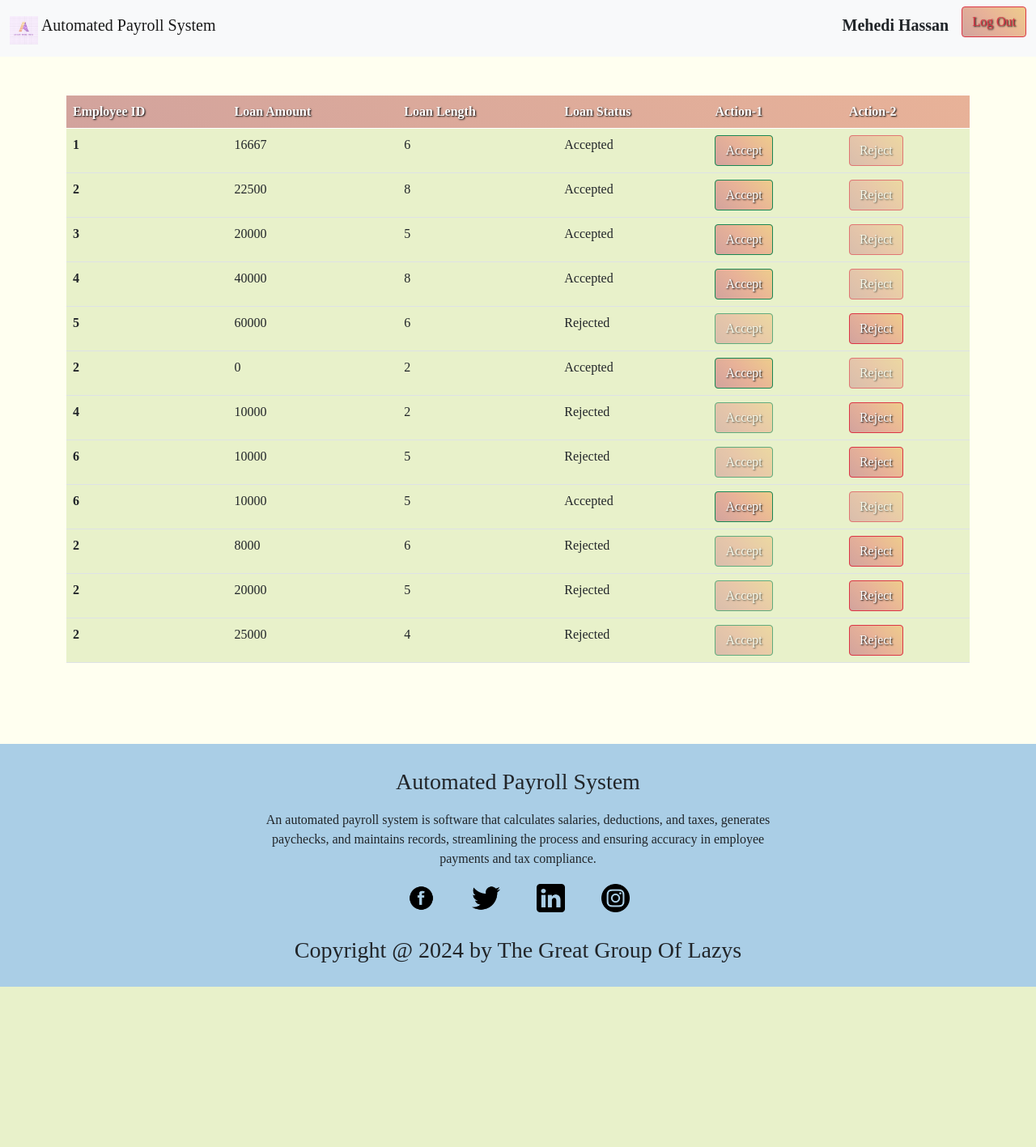
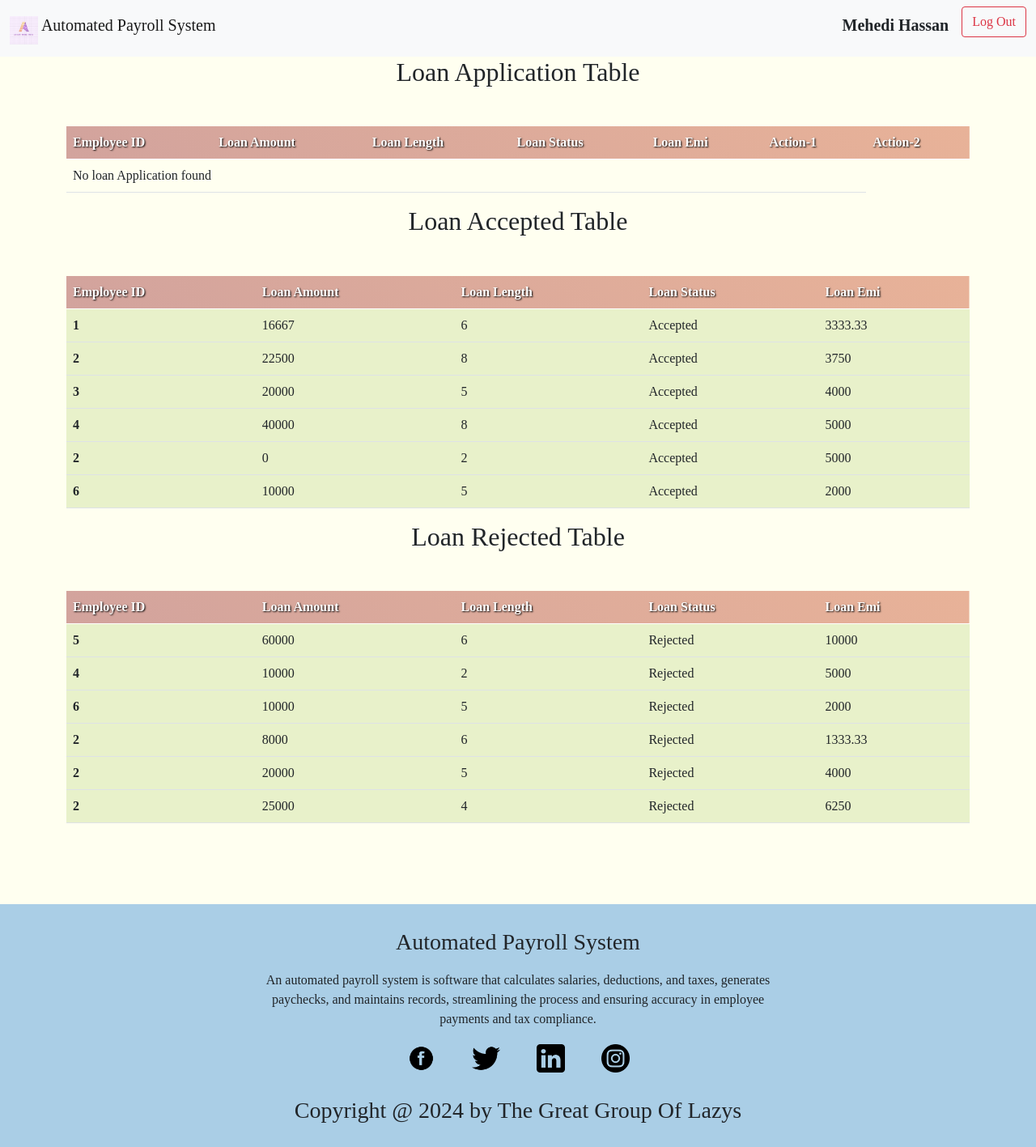
Before and after one commit to HameemH/payrollPhp, a PHP site: page /loan.php in a window 1280 px wide. Shown: the whole page at 81% size. Before the commit the page ends 1219 px from the top, so only its background shows below. Run offline with PHP 8.4, Linux system fonts and the light colour scheme; a user stored in the database is signed in; data comes from the database, SQL or seed files in the repository; both versions use the stored data as it was after the commit; some libraries are stand-ins or nearby versions.

Commit message:
sql changes

```diff
--- a/LogIn.php
+++ b/LogIn.php
@@ -100,7 +100,7 @@
 
                           </div>
 
-                            <button class="mx-auto btn btn-outline-light shadow rounded-pill px-5 " onclick="">LOGIN</button>
+                            <button class="mx-auto btn btn-outline-light shadow rounded-pill px-5 login_button " onclick="">LOGIN</button>
 
                           </form>
 
--- a/css/login_loan-style.css
+++ b/css/login_loan-style.css
@@ -35,7 +35,7 @@ input{
     background-color: rgb(243, 229, 192);
     border: 0px;
 }
-button{
+.login_button{
     background-image: linear-gradient(45deg,#d2a39d,#E8B298,#EECC8C);
     text-shadow: 1px 1px 2px #000000;
 
--- a/loan.php
+++ b/loan.php
@@ -17,8 +17,12 @@
     $result = $conn->query($sql);
     $row = $result->fetch_assoc() ;
 
-    $sql1 = "SELECT * FROM `loan`  ";
+    $sql1 = "SELECT * FROM `loan` WHERE loan_status='Pending' ";
     $result1 = $conn->query($sql1);
+    $sql2 = "SELECT * FROM `loan` WHERE loan_status='Accepted' ";
+    $result2 = $conn->query($sql2);
+    $sql3 = "SELECT * FROM `loan` WHERE loan_status='Rejected' ";
+    $result3 = $conn->query($sql3);
 
 
 
@@ -41,7 +45,7 @@
           <!--font awsome-->
     <script src="https://kit.fontawesome.com/5448101bd9.js" crossorigin="anonymous"></script>
     <!--css link-->
-    <link rel="stylesheet" href="../css/login_loan-style.css">
+    <link rel="stylesheet" href="./css/login_loan-style.css">
     <link rel="stylesheet" href="./css/navbar_footer_style.css">
 
     <title>Loan Details</title>
@@ -68,13 +72,16 @@
 
 
 <div class="container">
+     <h2 align="center">Loan Application Table</h2>
         <table class="table table-hover mt-5">
+
             <thead class="tab_head">
                 <tr>
                     <th scope="col">Employee ID</th>
                     <th scope="col">Loan Amount</th>
                     <th scope="col">Loan Length</th>
                     <th scope="col">Loan Status</th>
+                    <th scope="col">Loan Emi</th>
                     <th scope="col">Action-1</th>
                     <th scope="col">Action-2</th>
                 </tr>
@@ -84,64 +91,106 @@
 
     while ($row1 = $result1->fetch_assoc()) {
         echo "<tr class='tab_body'>";
-        echo "<th scope='row'>" . $row1['emp_id'] . "</th>";  // Employee ID
-        echo "<td>" . $row1['loan_ammount'] . "</td>";        // Loan Amount
-        echo "<td>" . $row1['loan_period'] . "</td>";         // Loan Period
-        echo "<td>" . $row1['loan_status'] . "</td>";         // Loan Status
-        if($row1['loan_status']=='Rejected')
-        {
-            echo "<td>
-        <form method='POST' action='update_loan_status.php'>
-            <input type='hidden' name='loan_id' value='" . $row1['loan_id'] . "'>
-            <input type='hidden' name='status' value='Accepted'>
-            <button type='submit' class='btn btn-success' disabled>Accept</button>
-        </form>
-      </td>";
-        }
-        else
-        {
+        echo "<th scope='row'>" . $row1['emp_id'] . "</th>";
+        echo "<td>" . $row1['loan_ammount'] . "</td>";
+        echo "<td>" . $row1['loan_period'] . "</td>";
+        echo "<td>" . $row1['loan_status'] . "</td>";
+        echo "<td>" . $row1['emi'] . "</td>";
 
             echo "<td>
         <form method='POST' action='update_loan_status.php'>
             <input type='hidden' name='loan_id' value='" . $row1['loan_id'] . "'>
             <input type='hidden' name='status' value='Accepted'>
-                <button type='submit' class='btn btn-success'>Accept</button>
+            <button type='submit' class='btn btn-success' >Accept</button>
         </form>
       </td>";
-        }
-
-
-        if($row1['loan_status']=='Accepted')
-        {
             echo "<td>
             <form method='POST' action='update_loan_status.php'>
                 <input type='hidden' name='loan_id' value='" . $row1['loan_id'] . "'>
                 <input type='hidden' name='status' value='Rejected'>
-                <button type='submit' class='btn btn-danger' disabled>Reject</button>
+                <button type='submit' class='btn btn-danger' >Reject</button>
             </form>
           </td>";
 
+   echo "</tr>";
     }
-        else
-        {
-            echo "<td>
-        <form method='POST' action='update_loan_status.php'>
-            <input type='hidden' name='loan_id' value='" . $row1['loan_id'] . "'>
-            <input type='hidden' name='status' value='Rejected'>
-            <button type='submit' class='btn btn-danger'>Reject</button>
-        </form>
-      </td>";
+   } else {
+    echo "<tr><td colspan='6'>No loan Application found</td></tr>";
+   }
+   ?>
 
-        }
+
+                </tbody>
+        </table>
+</div>
+<div class="container">
+     <h2 align="center">Loan Accepted Table</h2>
+        <table class="table table-hover mt-5">
+
+            <thead class="tab_head">
+                <tr>
+                    <th scope="col">Employee ID</th>
+                    <th scope="col">Loan Amount</th>
+                    <th scope="col">Loan Length</th>
+                    <th scope="col">Loan Status</th>
+                    <th scope="col">Loan Emi</th>
+
+                </tr>
+            </thead>
+     <tbody id="loanDetails">
+          <?php  if ($result2->num_rows > 0) {
+
+    while ($row2 = $result2->fetch_assoc()) {
+        echo "<tr class='tab_body'>";
+        echo "<th scope='row'>" . $row2['emp_id'] . "</th>";
+        echo "<td>" . $row2['loan_ammount'] . "</td>";
+        echo "<td>" . $row2['loan_period'] . "</td>";
+        echo "<td>" . $row2['loan_status'] . "</td>";
+        echo "<td>" . $row2['emi'] . "</td>";
+
 
 
    echo "</tr>";
     }
    } else {
-    echo "<tr><td colspan='6'>No loan records found</td></tr>";
+    echo "<tr><td colspan='6'>No loan Record found</td></tr>";
    }
    ?>
 
+
+                </tbody>
+        </table>
+</div>
+<div class="container">
+     <h2 align="center">Loan Rejected Table</h2>
+        <table class="table table-hover mt-5">
+
+            <thead class="tab_head">
+                <tr>
+                    <th scope="col">Employee ID</th>
+                    <th scope="col">Loan Amount</th>
+                    <th scope="col">Loan Length</th>
+                    <th scope="col">Loan Status</th>
+                    <th scope="col">Loan Emi</th>
+
+                </tr>
+            </thead>
+     <tbody id="loanDetails">
+          <?php  if ($result3->num_rows > 0) {
+
+    while ($row3 = $result3->fetch_assoc()) {
+        echo "<tr class='tab_body'>";
+        echo "<th scope='row'>" . $row3['emp_id'] . "</th>";
+        echo "<td>" . $row3['loan_ammount'] . "</td>";
+        echo "<td>" . $row3['loan_period'] . "</td>";
+        echo "<td>" . $row3['loan_status'] . "</td>";
+        echo "<td>" . $row3['emi'] . "</td>";
+   echo "</tr>";
+    }
+   } else {
+    echo "<tr><td colspan='6'>No loan Record found</td></tr>";
+   }
+   ?>
 
                 </tbody>
         </table>
```
Also changed, not shown: Sql/emp_info.sql (+14 -3 lines), Sql/financial_info.sql (+25 -3 lines), Sql/loan.sql (+18 -10 lines), Sql/salary_info.sql (+8 -7 lines), Sql/user.sql (+6 -5 lines), welcome_admin.php (+18 -3 lines), welcome_employee.php (+23 -5 lines). Lines whose indentation alone changed are shown as unchanged.
